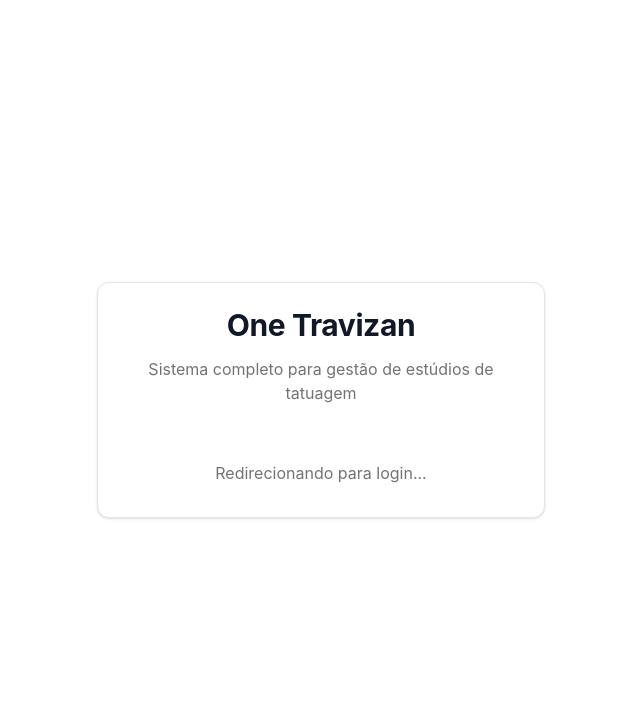
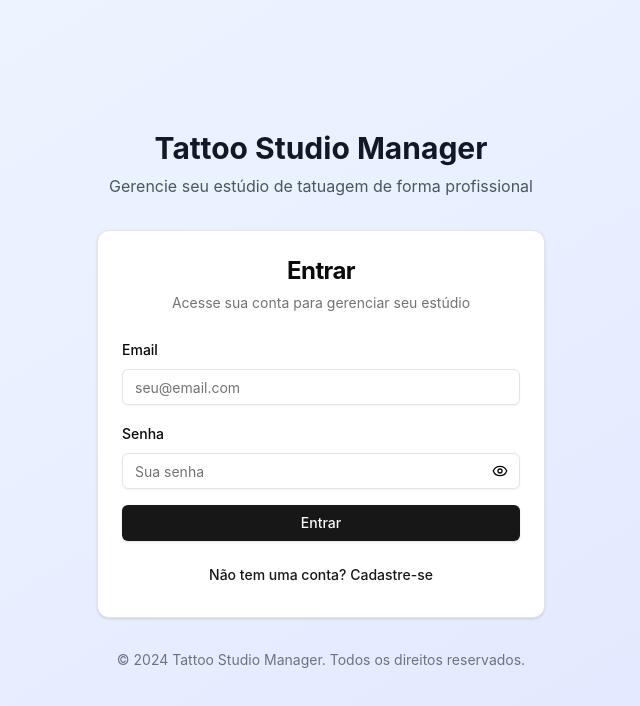
Before and after one commit to deivisontravizan/one-travvizan, a Next.js app: page / in a window 1280 px wide. Before the commit this address had no page. Shown: the top 706 px of the page, without its empty margins (319-959 px from the left). Built offline with nearby package versions, Linux system fonts and the light colour scheme.

Commit message:
Reverted all changes back to version 95c5b09408b2d6d69ee3307fa54bf23a8ca3bb17

```diff
--- a/src/app/login/page.tsx
+++ /dev/null
@@ -1,32 +0,0 @@
-"use client";
-
-import React from 'react';
-import { Card, CardContent, CardHeader, CardTitle } from '@/components/ui/card';
-import { Auth } from '@supabase/auth-ui-react';
-import { ThemeSupa } from '@supabase/auth-ui-shared';
-import { supabase } from '@/lib/supabase';
-
-export default function LoginPage() {
-  return (
-    <div className="min-h-screen flex items-center justify-center bg-background p-4">
-      <Card className="w-full max-w-md">
-        <CardHeader className="text-center">
-          <CardTitle>
-            <h1 className="text-3xl font-bold text-gray-900 dark:text-white mb-2">One Travizan</h1>
-          </CardTitle>
-          <p className="text-muted-foreground">Sistema completo para gestão de estúdios de tatuagem</p>
-        </CardHeader>
-        <CardContent>
-          <Auth
-            supabaseClient={supabase}
-            providers={[]}
-            appearance={{
-              theme: ThemeSupa,
-            }}
-            theme="light"
-          />
-        </CardContent>
-      </Card>
-    </div>
-  );
-}
--- a/src/components/auth/login-page.tsx
+++ /dev/null
@@ -1,22 +0,0 @@
-"use client";
-
-import React from 'react';
-import { Card, CardContent, CardHeader, CardTitle } from '@/components/ui/card';
-
-export function LoginPage() {
-  return (
-    <div className="min-h-screen flex items-center justify-center bg-background">
-      <Card className="w-full max-w-md">
-        <CardHeader className="text-center">
-          <CardTitle>
-            <h1 className="text-3xl font-bold text-gray-900 dark:text-white mb-2">One Travizan</h1>
-          </CardTitle>
-          <p className="text-muted-foreground">Sistema completo para gestão de estúdios de tatuagem</p>
-        </CardHeader>
-        <CardContent>
-          <p className="text-center text-muted-foreground">Carregando sistema de autenticação...</p>
-        </CardContent>
-      </Card>
-    </div>
-  );
-}
--- a/src/components/auth/protected-route.tsx
+++ b/src/components/auth/protected-route.tsx
@@ -1,9 +1,8 @@
 "use client";
 
+import React from 'react';
 import { useAuth } from '@/contexts/auth-context';
-import { useRouter } from 'next/navigation';
-import { useEffect } from 'react';
-import { Card, CardContent, CardHeader, CardTitle } from '@/components/ui/card';
+import { AuthPage } from './auth-page';
 import { Loader2 } from 'lucide-react';
 
 interface ProtectedRouteProps {
@@ -12,53 +11,20 @@ interface ProtectedRouteProps {
 
 export function ProtectedRoute({ children }: ProtectedRouteProps) {
   const { user, loading } = useAuth();
-  const router = useRouter();
-
-  useEffect(() => {
-    if (!loading && !user) {
-      router.push('/login');
-    }
-  }, [user, loading, router]);
 
   if (loading) {
     return (
-      <div className="min-h-screen flex items-center justify-center bg-background">
-        <Card className="w-full max-w-md">
-          <CardHeader className="text-center">
-            <CardTitle>
-              <h1 className="text-3xl font-bold text-gray-900 dark:text-white mb-2">One Travizan</h1>
-            </CardTitle>
-            <p className="text-muted-foreground">Sistema completo para gestão de estúdios de tatuagem</p>
-          </CardHeader>
-          <CardContent className="flex items-center justify-center py-8">
-            <div className="flex items-center gap-2">
-              <Loader2 className="h-6 w-6 animate-spin" />
-              <span>Carregando...</span>
-            </div>
-          </CardContent>
-        </Card>
+      <div className="min-h-screen flex items-center justify-center">
+        <div className="text-center">
+          <Loader2 className="h-8 w-8 animate-spin mx-auto mb-4" />
+          <p className="text-muted-foreground">Carregando...</p>
+        </div>
       </div>
     );
   }
 
   if (!user) {
-    return (
-      <div className="min-h-screen flex items-center justify-center bg-background">
-        <Card className="w-full max-w-md">
-          <CardHeader className="text-center">
-            <CardTitle>
-              <h1 className="text-3xl font-bold text-gray-900 dark:text-white mb-2">One Travizan</h1>
-            </CardTitle>
-            <p className="text-muted-foreground">Sistema completo para gestão de estúdios de tatuagem</p>
-          </CardHeader>
-          <CardContent className="flex items-center justify-center py-8">
-            <div className="text-center">
-              <p className="text-muted-foreground">Redirecionando para login...</p>
-            </div>
-          </CardContent>
-        </Card>
-      </div>
-    );
+    return <AuthPage />;
   }
 
   return <>{children}</>;
```
